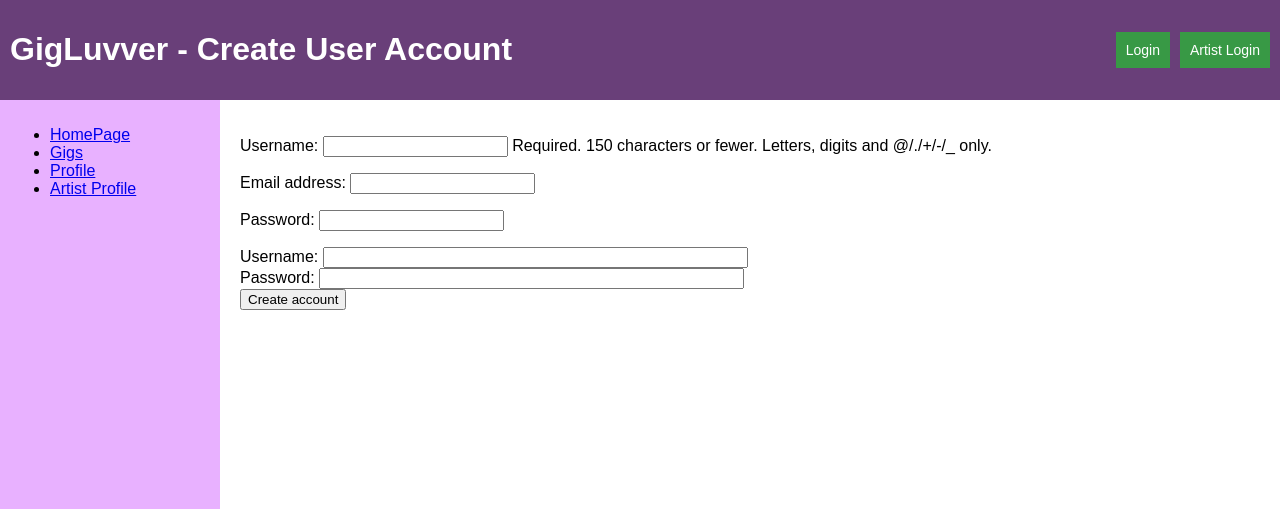
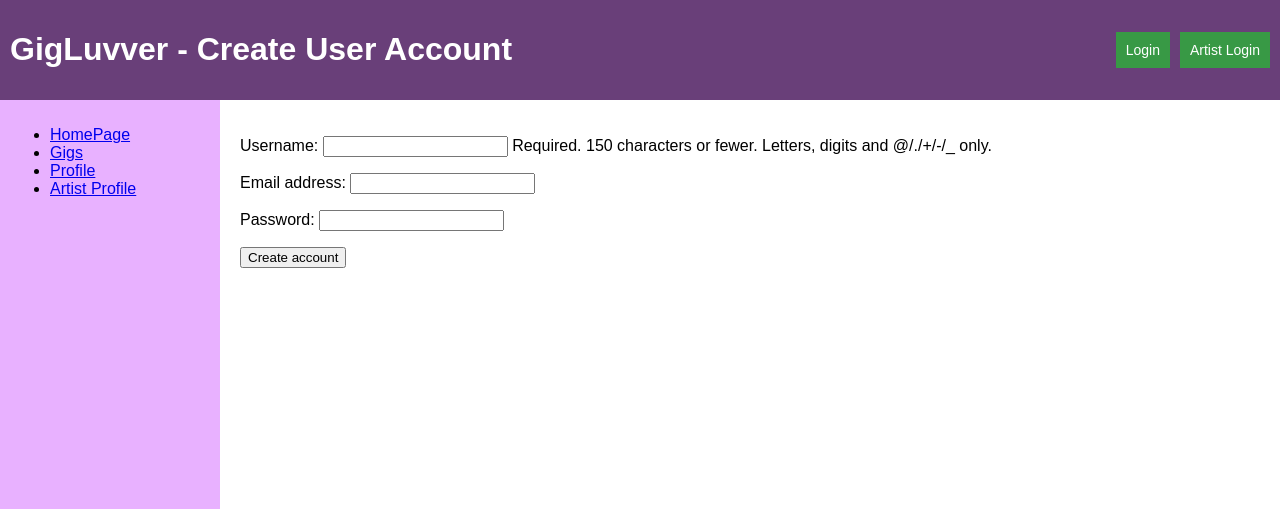
Before and after one commit to MBax04/GigLuvver, a Django app: page /gigluvver_app/create_user_account/ in a window 1280 px wide. Shown: the top 509 px of the page. Run offline with Django 3.2, Linux system fonts and the light colour scheme.

Commit message:
Create account changes

```diff
--- a/templates/create_artist_account.html
+++ b/templates/create_artist_account.html
@@ -10,10 +10,6 @@
     {% csrf_token %}
     {{ user_form.as_p }}
     {{ profile_form.as_p }}
-    Username: <input type="text" name="username" value="" size="50" />
-    <br />
-    Password: <input type="password" name="password" value="" size="50" />
-    <br />
     <input type="submit" name="submit" value="Create account" />
 </form>
 {% endblock %}
--- a/templates/create_user_account.html
+++ b/templates/create_user_account.html
@@ -10,10 +10,6 @@
     {% csrf_token %}
     {{ user_form.as_p }}
     {{ profile_form.as_p }}
-    Username: <input type="text" name="username" value="" size="50" />
-    <br />
-    Password: <input type="password" name="password" value="" size="50" />
-    <br />
     <input type="submit" name="submit" value="Create account" />
 </form>
 {% endblock %}
--- a/templates/gig.html
+++ b/templates/gig.html
@@ -6,8 +6,6 @@
 {% endblock %}
 
 {% block body_block %}
-
-
 
     <h1>Test gig 1</h1></br>
 
```
